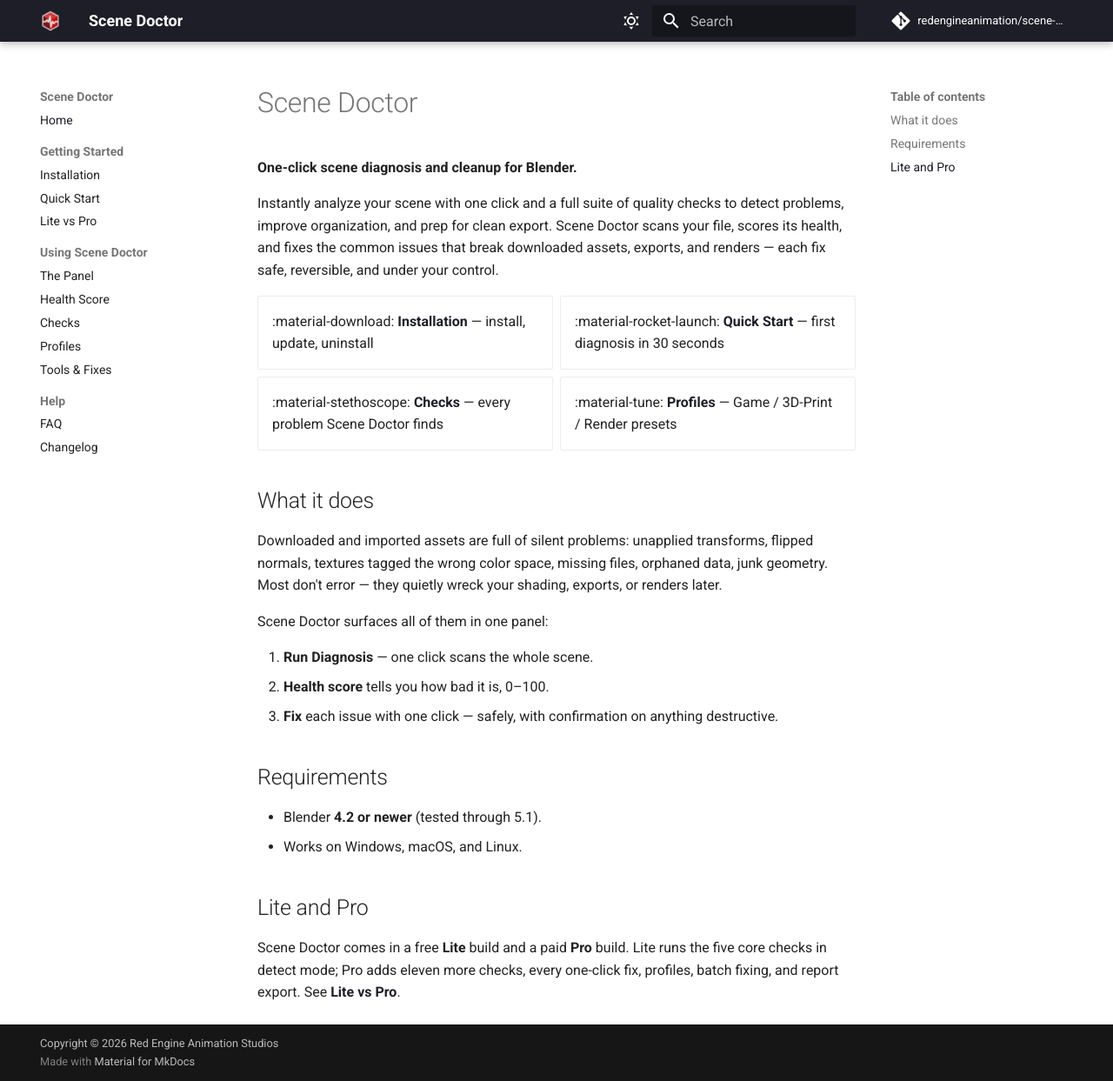
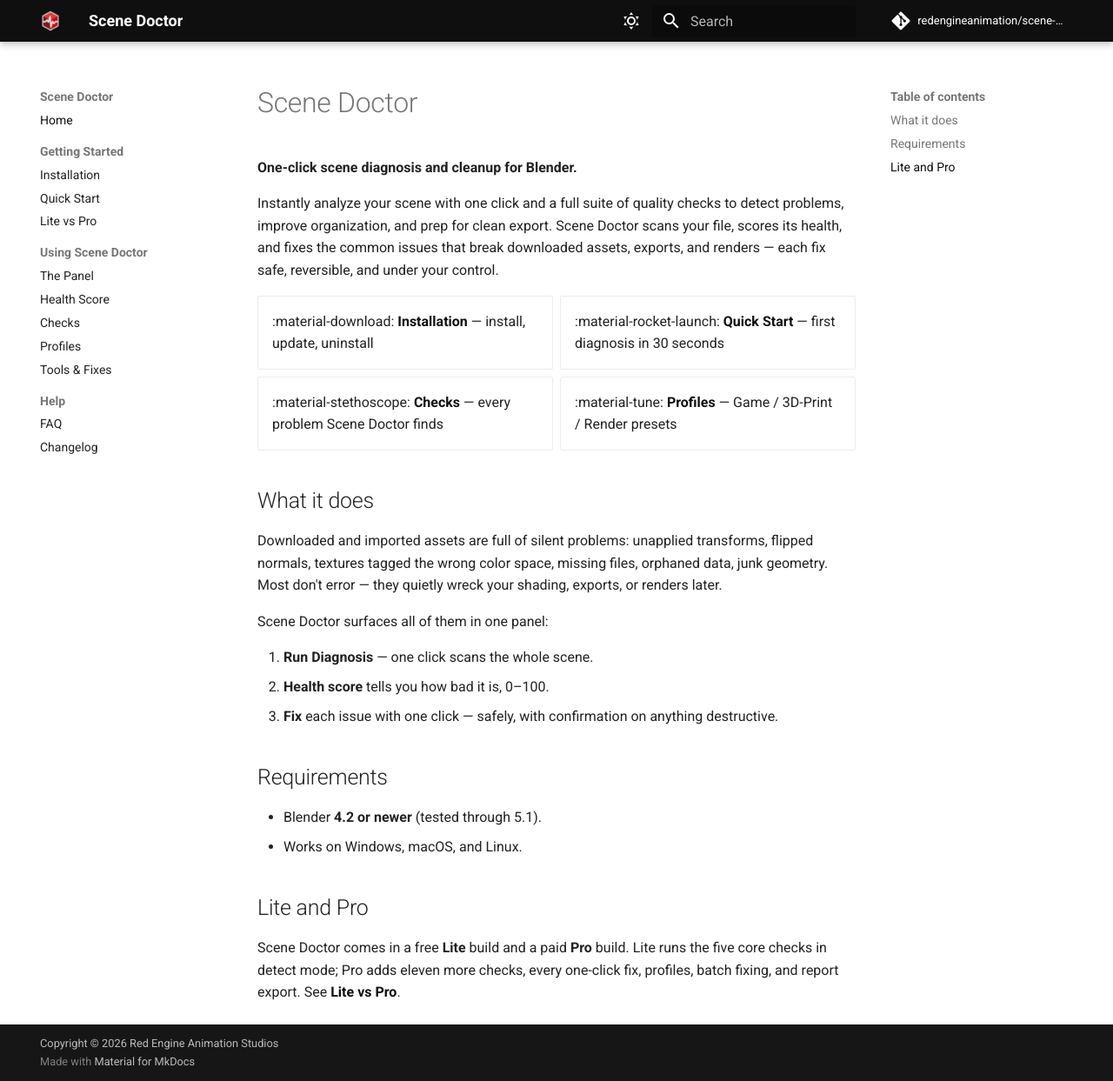
Before and after one commit to redengineanimation/scene-doctor, an MkDocs documentation site: the page built from docs/index.md, in a window 1280 px wide and 1243 px high. Shown: the whole window at 87% size. Built offline with MkDocs 1.6.1 and Material for MkDocs 9.7.7, drawn with Linux system fonts in a browser that asks for light colours; comment, search, counter and statistics services are not loaded; the version menu is left out.

Commit message:
Header color #0f0f0f

```diff
--- a/docs/assets/extra.css
+++ b/docs/assets/extra.css
@@ -2,9 +2,9 @@
    palette.primary is "custom", so these win over Material's defaults. */
 :root,
 [data-md-color-primary="custom"] {
-  --md-primary-fg-color:        #1d1e27;
-  --md-primary-fg-color--light: #1d1e27;
-  --md-primary-fg-color--dark:  #16171e;
+  --md-primary-fg-color:        #0f0f0f;
+  --md-primary-fg-color--light: #0f0f0f;
+  --md-primary-fg-color--dark:  #000000;
   --md-primary-bg-color:        #ffffff;
   --md-primary-bg-color--light: rgba(255, 255, 255, 0.7);
 }
```
